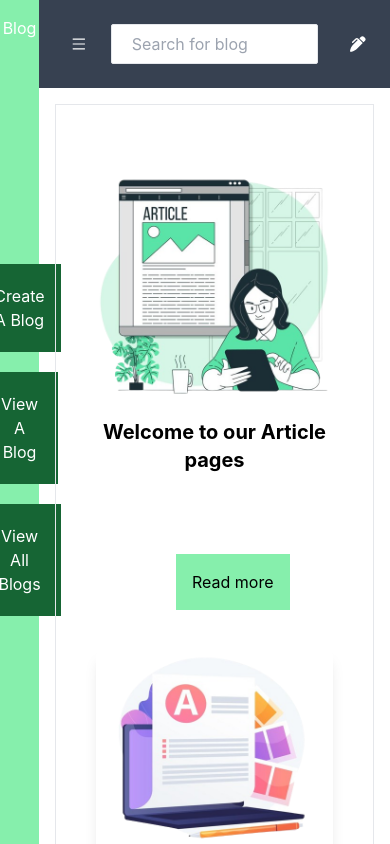
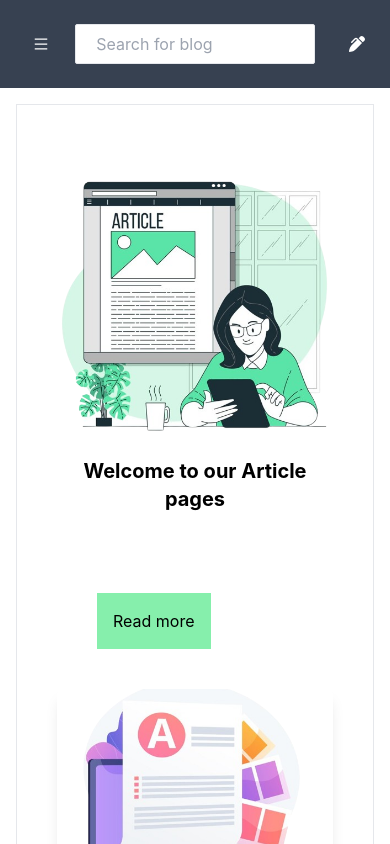
Before and after one commit to Ayomide24500/BlogFront, a React (Vite) app in the folder artFrontend/: page /dashboard in a window 390 px wide. Built offline with nearby package versions, Linux system fonts and the light colour scheme.

Commit message:
update home

```diff
--- a/artFrontend/src/Components/Layout/DashboardLayout.tsx
+++ b/artFrontend/src/Components/Layout/DashboardLayout.tsx
@@ -7,11 +7,19 @@ import DashboardHeader from "../static/DashboardHeader";
 
 const DashboardLayout = () => {
   return (
-    <div className="flex h-screen">
-      <Sidebar isVisible={undefined} />
+    <div className="relative h-screen flex">
+      {/* Sidebar */}
+      <Sidebar isVisible={null} />
+
+      {/* Main Content */}
       <div className="flex-1 flex flex-col overflow-hidden">
+        {/* Header */}
         <DashboardHeader />
-        <Dashboard />
+
+        {/* Body Content */}
+        <div className="flex-1 overflow-x-hidden overflow-y-auto">
+          <Dashboard />
+        </div>
       </div>
     </div>
   );
--- a/artFrontend/src/Components/Sidebar/Sidebar.tsx
+++ b/artFrontend/src/Components/Sidebar/Sidebar.tsx
@@ -7,7 +7,7 @@ const Sidebar = ({ isVisible }) => {
   return (
     <div
       className={`bg-green-300 text-white w-[10%] min-h-screen p-4 flex justify-center items-center flex-col gap-3 lg:flex ${
-        isVisible ? "block" : ""
+        isVisible ? "" : "hidden"
       }`}
     >
       Blog
--- a/artFrontend/src/Components/static/DashboardHeader.tsx
+++ b/artFrontend/src/Components/static/DashboardHeader.tsx
@@ -23,7 +23,7 @@ const DashboardHeader = () => {
         />
         <FaPenClip className="text-white font-bold text-2xl pl-2" />
       </div>
-      <div className={`lg:hidden ${isSidebarVisible ? "block" : "hidden"}`}>
+      <div className={`lg:hidden ${isSidebarVisible ? "" : "hidden"}`}>
         <Sidebar isVisible={isSidebarVisible} />
       </div>
     </div>
--- a/artFrontend/src/pages/Dashboard/CreateBlog.tsx
+++ b/artFrontend/src/pages/Dashboard/CreateBlog.tsx
@@ -4,11 +4,13 @@ import BlogPro from "../BlogPro";
 const CreateBlog = () => {
   return (
     <div>
-      <div className="p-5 h-screen flex flex-col">
-        <BlogPro />
-        <button className="py-4 px-4 bg-green-500 mr-[30px] mt-20 lg:ml-24 lg:mt-48">
-          Submit Here
-        </button>
+      <div className="p-5 h-screen">
+        <div className="p-4 bg-green-100 flex justify-between items-center">
+          <h1 className="text-xl font-bold mb-4">Draft in Ayomide</h1>
+          <div className="py-6 w-[20%] bg-pink-200">
+            <button>publish</button>
+          </div>
+        </div>
       </div>
     </div>
   );
--- a/artFrontend/src/pages/Dashboard/Dashboard.tsx
+++ b/artFrontend/src/pages/Dashboard/Dashboard.tsx
@@ -48,7 +48,7 @@ const Dashboard = () => {
                     <h1 className="lg:text-2xl font-bold pt-3 lg:pl-28 text-xl text-center">
                       Welcome to our Article pages
                     </h1>
-                    <button className="py-4 px-4 bg-green-300 ml-20 mt-20 lg:ml-24 lg:mt-48">
+                    <button className="py-4 px-4 bg-green-300 ml-10 mt-20 lg:ml-24 lg:mt-48">
                       Read more
                     </button>
                   </div>
```
